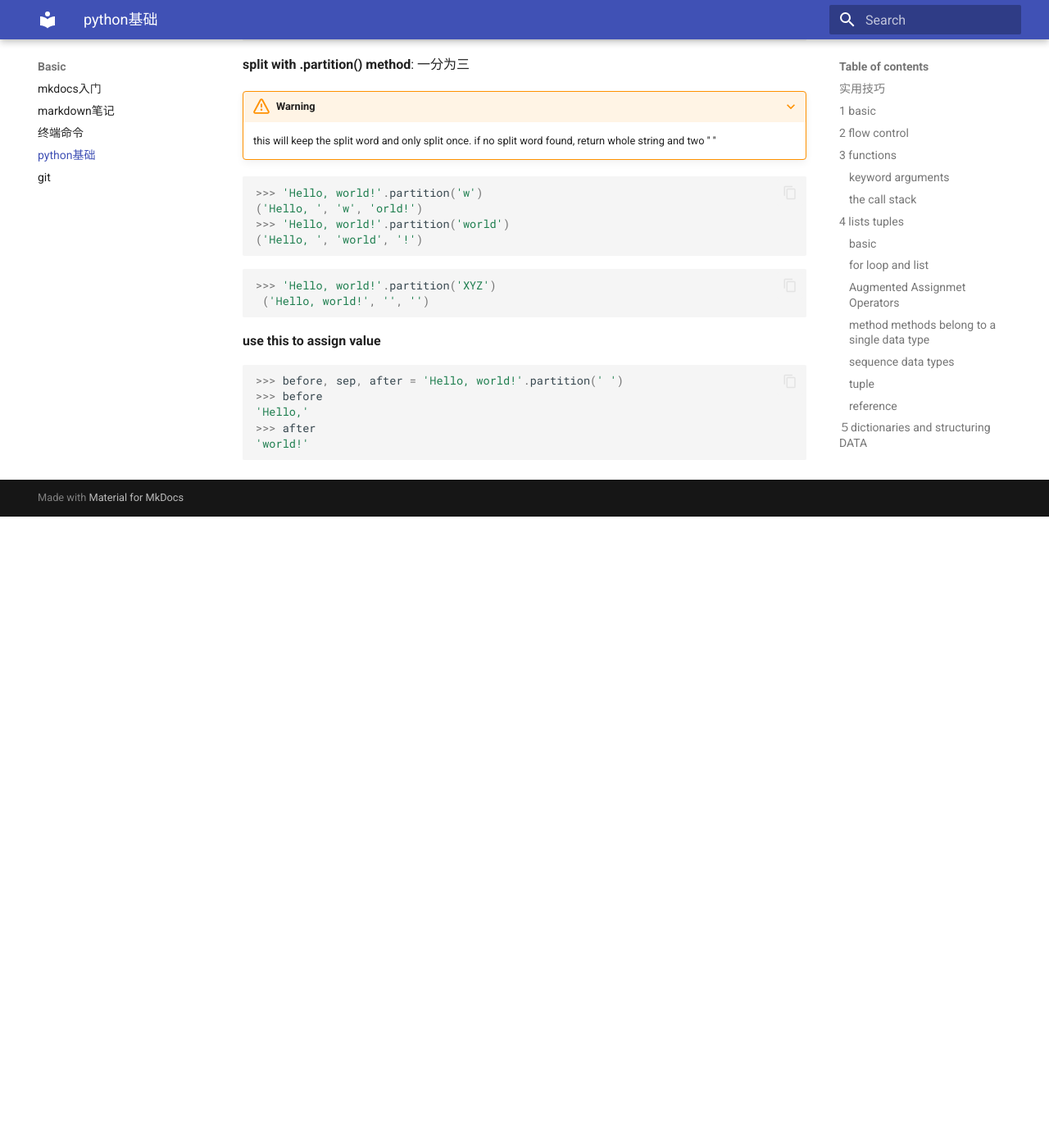
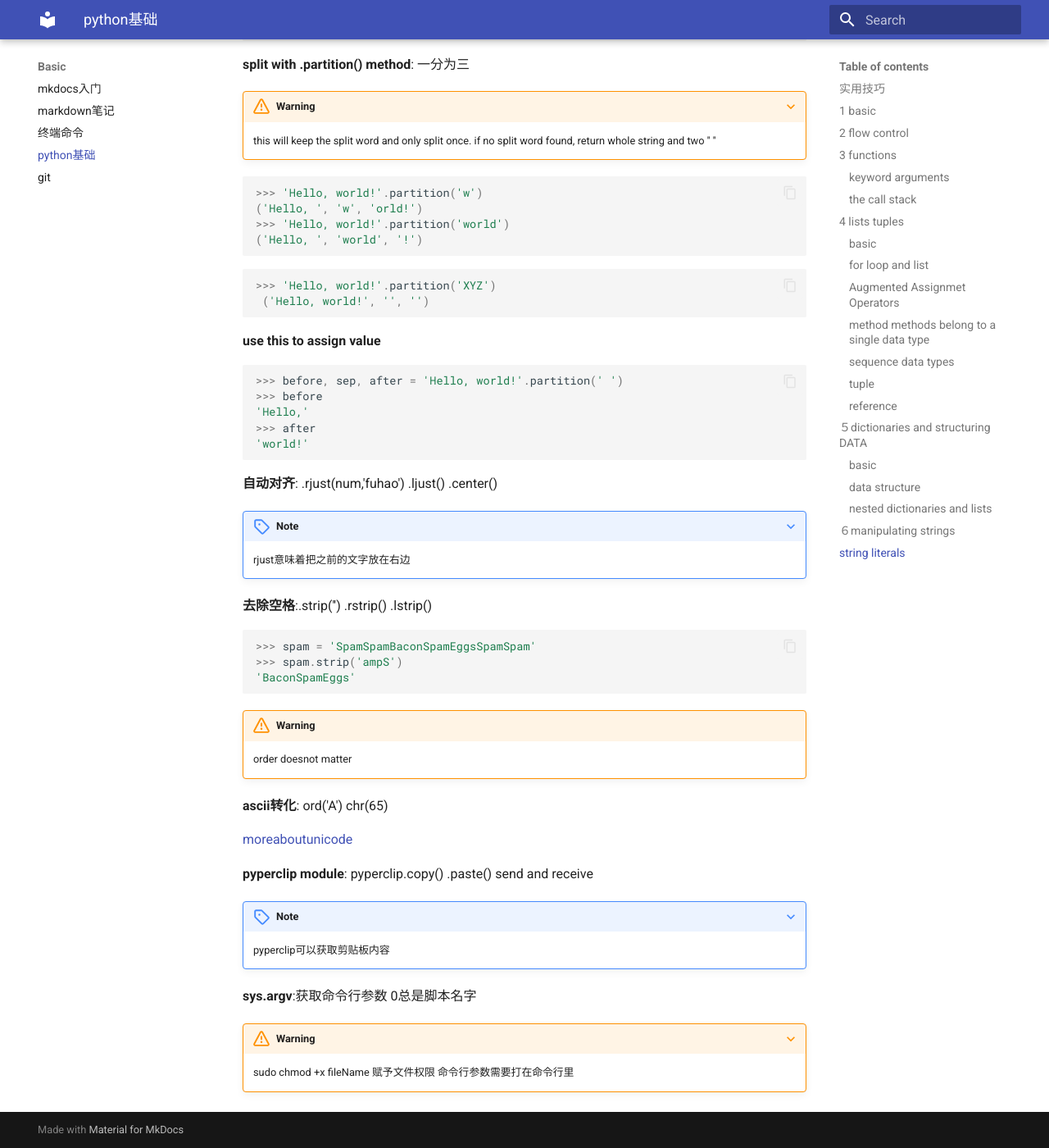
Before and after one commit to katsukako/mysite, an MkDocs documentation site: the page built from docs/pyhon_basic.md, in a window 1280 px wide and 1400 px high, scrolled down 11041 px. Shown: the whole window at 82% size. Built offline with MkDocs 1.6.1 and Material for MkDocs 9.7.7, drawn with Linux system fonts in a browser that asks for light colours; before the commit the page ends 11671 px from its top, so only the background shows below that.

Commit message:
update1206

````diff
--- a/docs/pyhon_basic.md
+++ b/docs/pyhon_basic.md
@@ -551,3 +551,34 @@ Bob'''
 >>> after
 'world!'
 ```
+
+**自动对齐**: .rjust(num,'fuhao') .ljust() .center()
+
+???+ note
+    rjust意味着把之前的文字放在右边
+
+**去除空格**:.strip('') .rstrip() .lstrip()
+
+```python
+>>> spam = 'SpamSpamBaconSpamEggsSpamSpam'
+>>> spam.strip('ampS')
+'BaconSpamEggs'
+```
+!!! warning
+    order doesnot matter
+
+
+**ascii转化**: ord('A') chr(65)
+
+[moreaboutunicode](https://www.youtube.com/watch?v=sgHbC6udIqc)
+
+**pyperclip module**: pyperclip.copy() .paste()  send and receive
+
+???+ note
+    pyperclip可以获取剪贴板内容
+
+**sys.argv**:获取命令行参数 0总是脚本名字
+
+???+ warning
+    sudo chmod +x fileName 赋予文件权限
+    命令行参数需要打在命令行里
````
Also changed, not shown: site/pyhon_basic/index.html, site/search/search_index.json, 4 other files.
